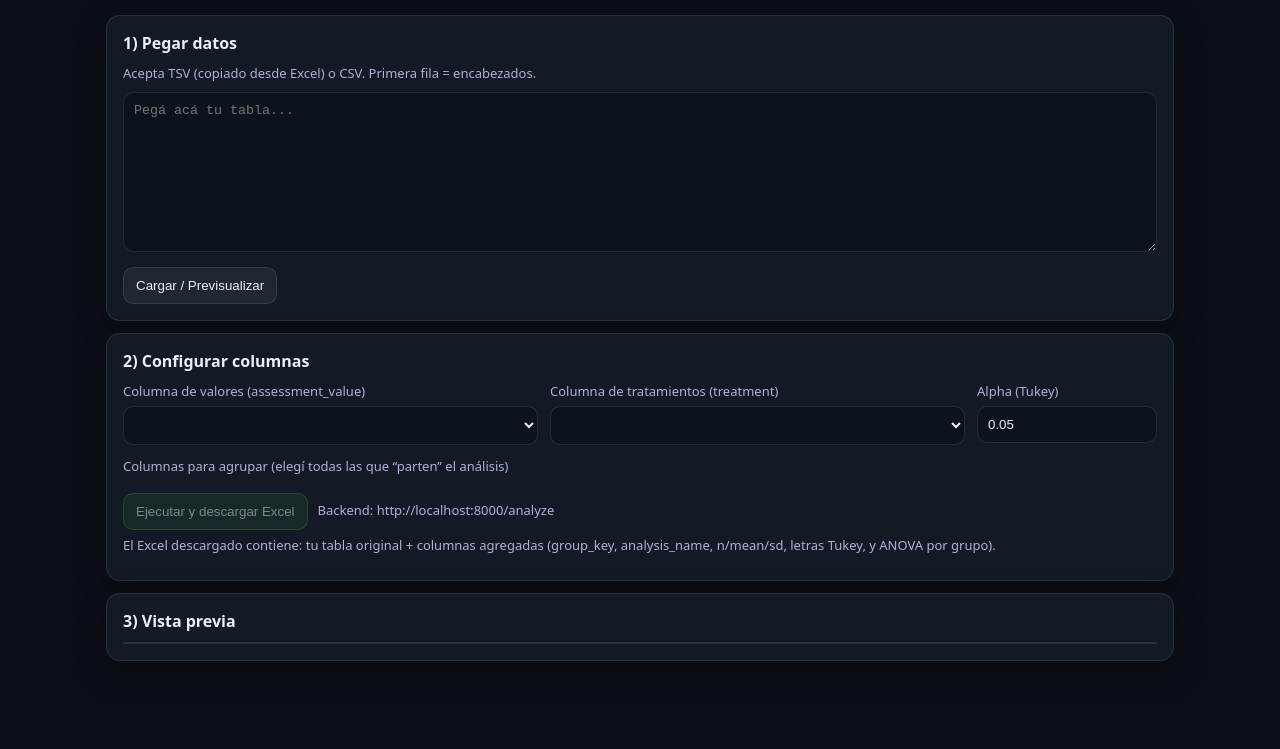
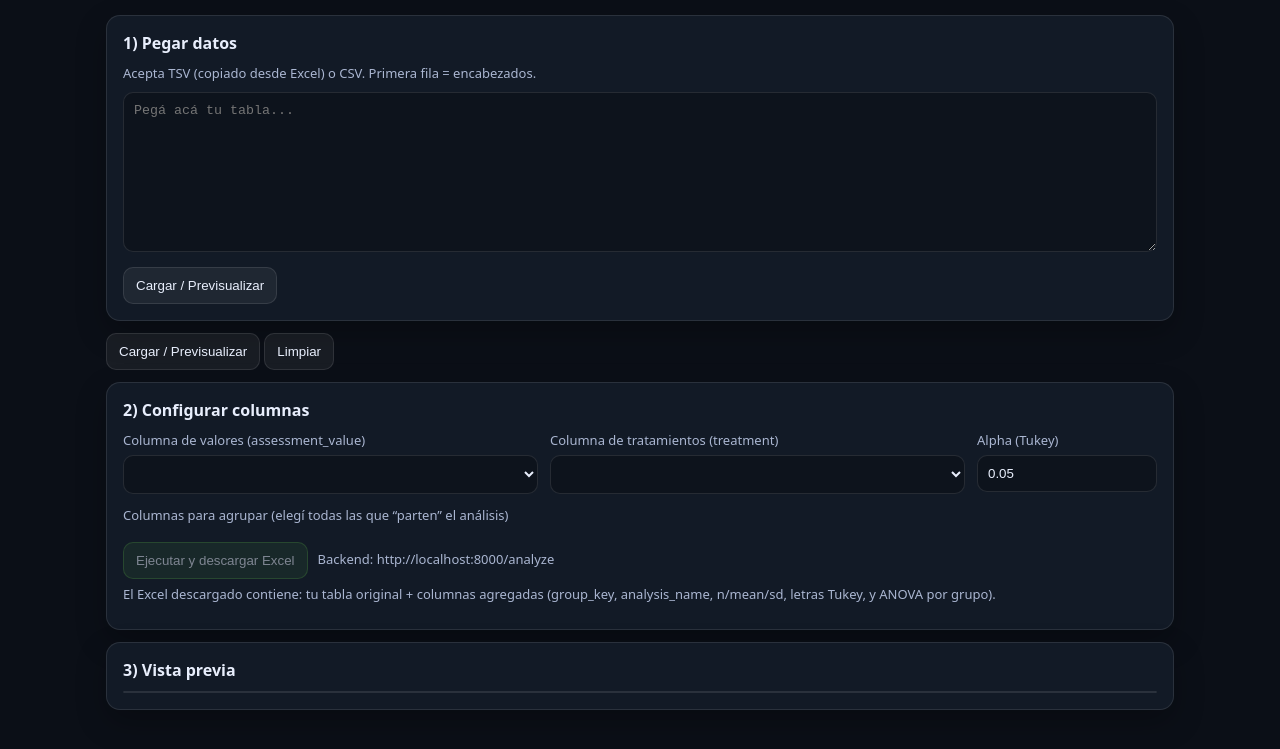
Before and after one commit to irinabw98/CP_ANALISIS1, a plain HTML site: page index.html in a window 1280 px wide. Shown: the part 85-834 px from the top of the page. Drawn offline with Linux system fonts and the light colour scheme.

Commit message:
Update index.html

```diff
--- a/index.html
+++ b/index.html
@@ -22,6 +22,9 @@
         <span id="status" class="status"></span>
       </div>
     </section>
+<button id="btnParse">Cargar / Previsualizar</button>
+<button id="btnClear" class="ghost">Limpiar</button>
+<span id="status" class="status"></span>
 
     <section class="card">
       <h2>2) Configurar columnas</h2>
```
